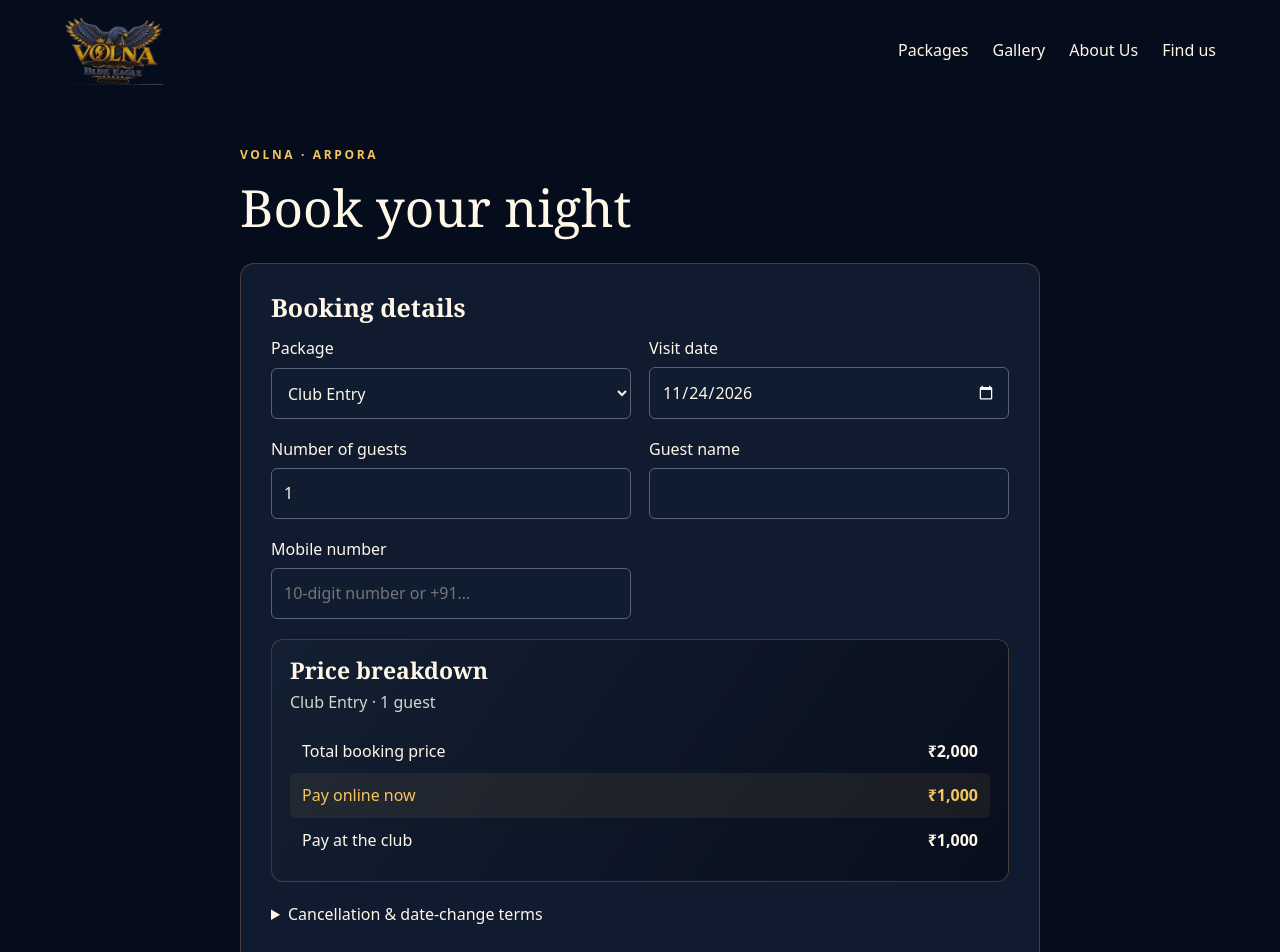
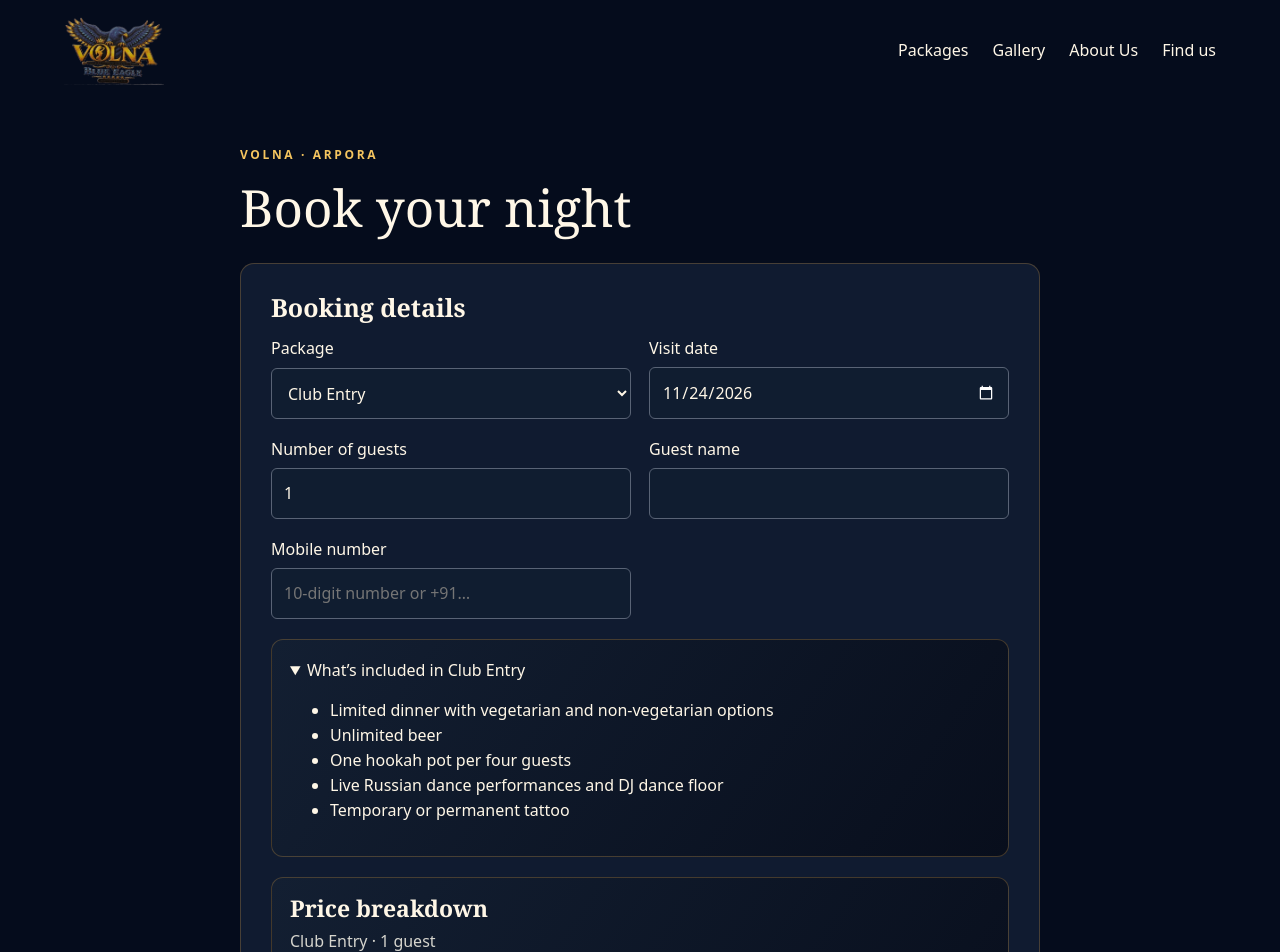
Before and after one commit to deepak989898/volna-ruskii-website, a Next.js app: page /book in a window 1280 px wide. Shown: the top 952 px of the page. Built offline with nearby package versions, Linux system fonts and the light colour scheme.

Commit message:
Show entry and VIP inclusions before checkout

```diff
--- a/app/book/Booking.jsx
+++ b/app/book/Booking.jsx
@@ -1,6 +1,27 @@
 "use client";
 import { useState, useEffect, useRef } from "react";
 import { quote, money, today } from "../../lib/catalog";
+const packageInclusions = {
+  entry: [
+    "Limited dinner with vegetarian and non-vegetarian options",
+    "Unlimited beer",
+    "One hookah pot per four guests",
+    "Live Russian dance performances and DJ dance floor",
+    "Temporary or permanent tattoo",
+  ],
+  vip: [
+    "One VIP table for six guests",
+    "Choose one premium bottle: Black Label, Chivas Regal or Grey Goose",
+    "Choose one standard bottle: Red Label, Jameson or Absolut",
+    "Six Corona pints and six Budweiser pints",
+    "Choose two vegetarian starters: Paneer Tikka, Paneer Chilly or Honey Chilly Potato",
+    "Choose two non-vegetarian starters: Chicken Tikka, Chicken Chilly or Chicken Dry Fry",
+    "One masala papad and one peanut masala",
+    "One hookah pot",
+    "Water, soda and soft drinks",
+  ],
+};
+
 function loadCheckout() {
   if (window.Razorpay) return Promise.resolve();
   return new Promise((resolve, reject) => {
@@ -158,6 +179,14 @@ export default function Booking({ packages, initial, policy, ready }) {
           />
         </label>
       </div>
+      {packageInclusions[id] && (
+        <details className="summary" open>
+          <summary>What’s included in {packages.find((item) => item.id === id).name}</summary>
+          <ul>
+            {packageInclusions[id].map((item) => <li key={item}>{item}</li>)}
+          </ul>
+        </details>
+      )}
       {q && (
         <div className="summary bookingPrice">
           <h3>Price breakdown</h3>
```
